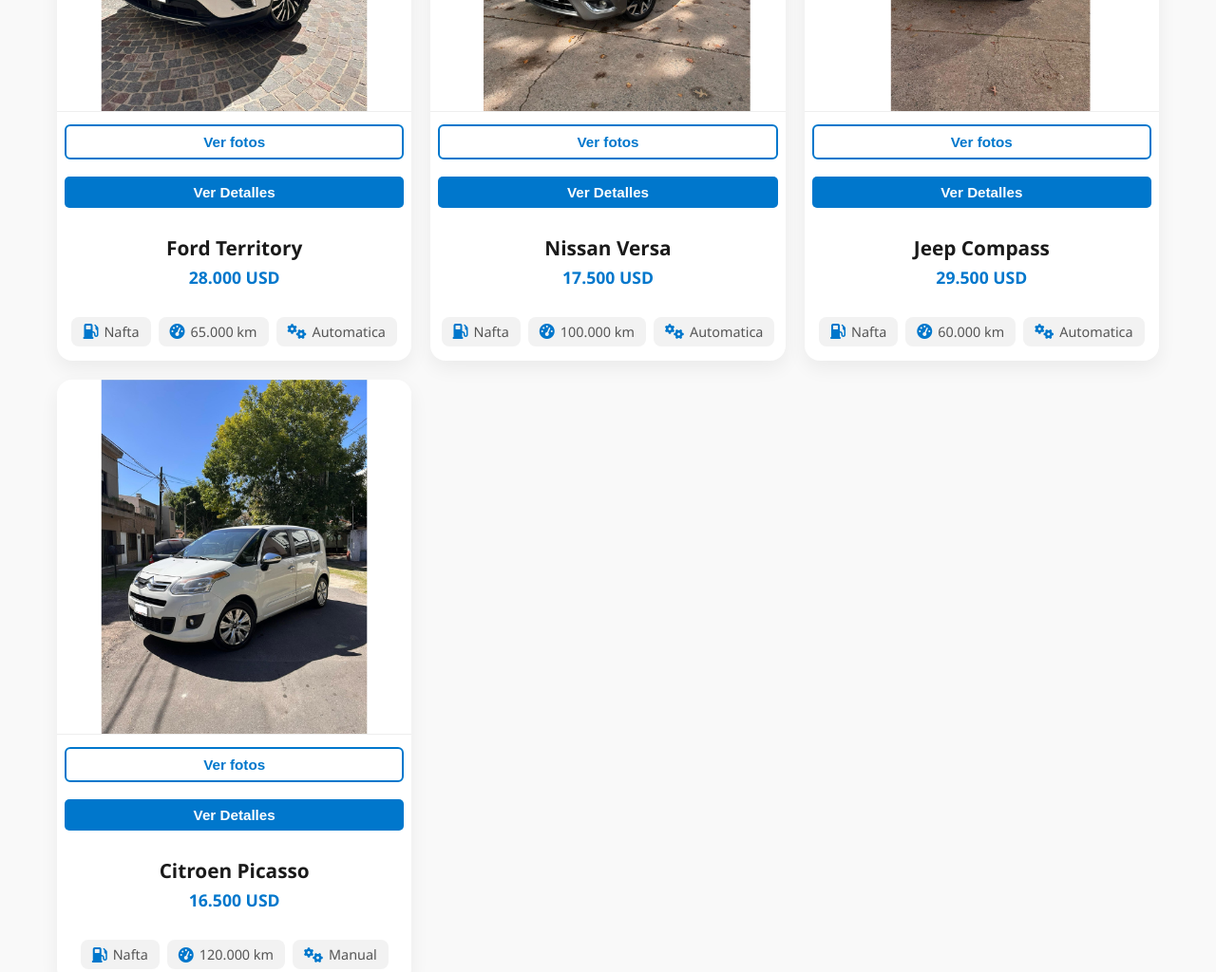
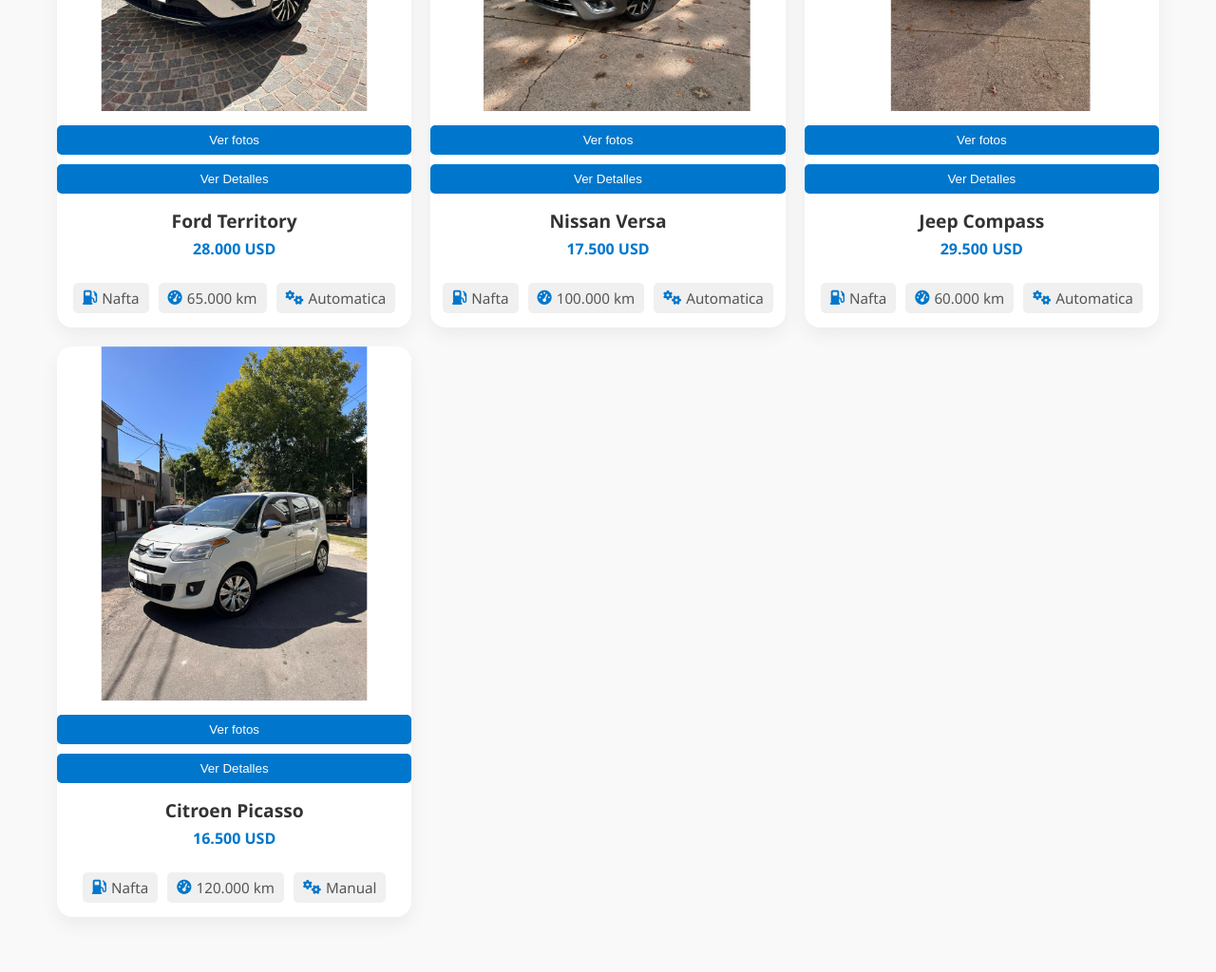
Before and after one commit to frantomasino/autos, a plain HTML site: page index.html in a window 1280 px wide. Shown: the part 1200-2224 px from the top of the page at 95% size. Drawn offline with Linux system fonts and the light colour scheme; files whose address does not match are found by name.

Commit message:
Mis cambios en style.css

```diff
--- a/css/style.css
+++ b/css/style.css
@@ -105,32 +105,26 @@ body {
   justify-content: space-between;
 }
 
-
 .card-auto:hover {
-  transform: translateY(-6px);
-  box-shadow: 0 12px 28px rgba(0, 0, 0, 0.1);
+  transform: translateY(-5px);
 }
 
 .card-auto img {
   width: 100%;
   height: auto;
-  object-fit: cover;
-  border-bottom: 1px solid #eee;
 }
 
 .card-auto h3 {
-  margin: 20px 0 5px;
-  font-size: 1.3rem;
-  color: #1a1a1a;
+  margin: 15px 0 5px;
+  font-size: 1.2rem;
+  color: #333;
 }
 
 .card-auto p {
-  margin: 0 0 20px;
+  margin-bottom: 15px;
   color: #0077cc;
-  font-weight: 600;
-  font-size: 1.1rem;
+  font-weight: bold;
 }
-
 
 .contenedor-flex {
   display: flex;
@@ -237,43 +231,34 @@ body {
   }
 }
 
-/* THUMBNAILS */
 .card-auto .thumbnails {
   display: flex;
-  gap: 6px;
-  margin: 10px auto;
-  justify-content: center;
+  gap: 5px;
+  margin: 10px 0;
   flex-wrap: wrap;
 }
 
-
 .card-auto .thumbnails img {
   width: 70px;
-  height: 50px;
-  object-fit: cover;
-  border-radius: 6px;
+  height: auto;
   border: 2px solid transparent;
   cursor: pointer;
-  transition: border 0.2s ease;
+  border-radius: 5px;
+  transition: border 0.2s;
 }
 
 .card-auto .thumbnails img:hover {
-  border-color: #0077cc;
+  border: 2px solid #0077cc;
 }
 
-/* BOTONES MODERNOS */
-.btn-detalle,
 .btn-verfotos {
-  background-color: transparent;
-  border: 2px solid #0077cc;
-  color: #0077cc;
-  padding: 8px 14px;
-  border-radius: 6px;
+  background-color: #0077cc;
+  color: white;
+  border: none;
+  padding: 8px;
+  border-radius: 5px;
+  margin-top: 10px;
   cursor: pointer;
-  font-weight: 600;
-  font-size: 0.95rem;
-  transition: all 0.3s ease;
-  margin: 8px;
 }
 
 
@@ -370,31 +355,29 @@ background-color: #128c7e;
 }
 
 
-/* DETALLES DEL AUTO */
 .card-auto .auto-detalles {
   display: flex;
   flex-wrap: wrap;
-  gap: 8px;
+  gap: 10px;
   justify-content: center;
-  font-size: 0.9rem;
+  font-size: 0.95rem;
   margin: 10px 0 15px;
   color: #555;
 }
 
 .card-auto .auto-detalles span {
-  background-color: #f2f2f2;
-  padding: 6px 12px;
-  border-radius: 8px;
+  background-color: #f0f0f0;
+  padding: 6px 10px;
+  border-radius: 5px;
   display: flex;
   align-items: center;
-  gap: 6px;
-  font-weight: 500;
+  gap: 5px;
 }
 
 .card-auto .auto-detalles i {
   color: #0077cc;
-  font-size: 1rem;
 }
+
 
 /* Estilos del modal flotante */
 .modal {
@@ -448,12 +431,8 @@ background-color: #128c7e;
   cursor: pointer;
 }
 
-
-.btn-detalle:hover,
-.btn-verfotos:hover {
-  background-color: #0077cc;
-  color: white;
-  border-color: #0077cc;
+.btn-detalle:hover {
+  background-color: #005fa3;
 }
 
 /* Modal de Detalles */
```
